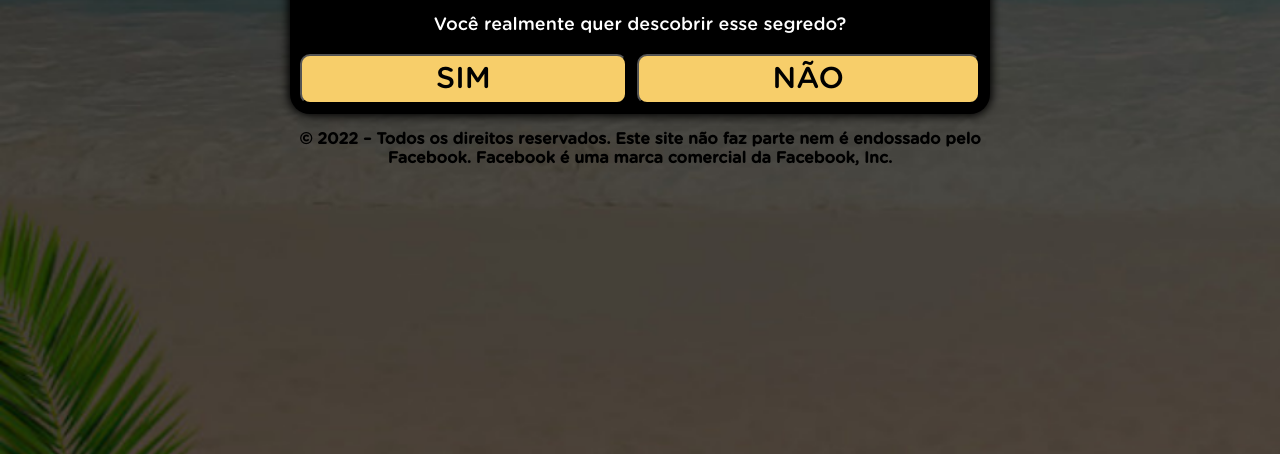
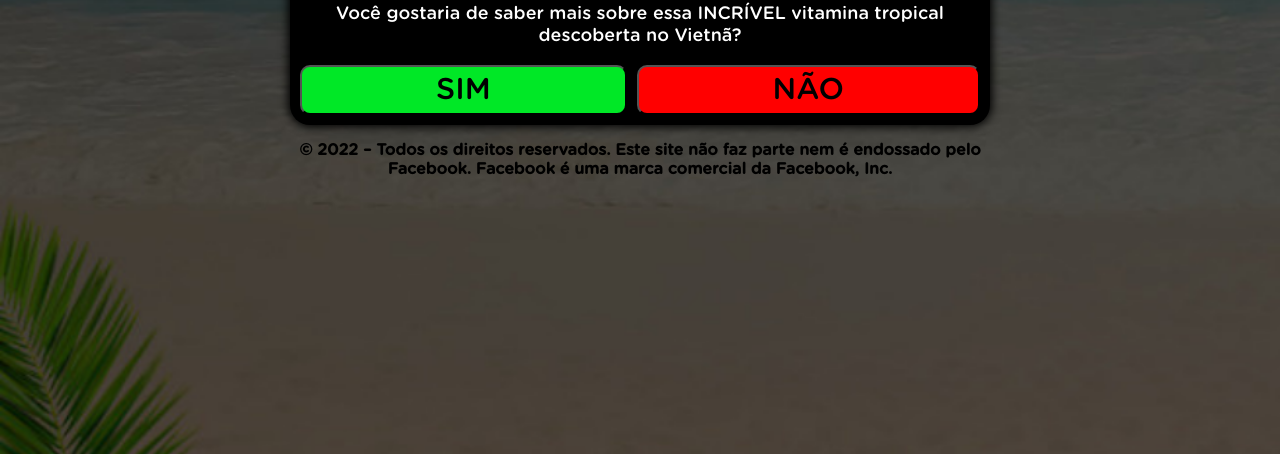
Before and after one commit to luis22lva/planovita21.fun, a plain HTML site: page qz/index.html in a window 1280 px wide. Shown: the part 346-800 px from the top of the page. Drawn offline with Linux system fonts and the light colour scheme.

Commit message:
Add files via upload

```diff
--- a/qz/index.html
+++ b/qz/index.html
@@ -1,6 +1,6 @@
 <!DOCTYPE html>
 <html lang="pt-br">
-<title>Perca de peso</title>
+<title>Ritual</title>
 <head>
 
 <meta charset="utf-8">
@@ -63,6 +63,24 @@
       outline: none;
       text-decoration: none;
       color: black;
+      }
+    .btn-s {
+      border-radius: 10px;
+      padding: 5px 10px;
+      font-size: 30px;
+      background-color: #00e826;
+      outline: none;
+      text-decoration: none;
+      color: black;
+    }
+    .btn-n {
+      border-radius: 10px;
+      padding: 5px 10px;
+      font-size: 30px;
+      background-color: #ff0000;
+      outline: none;
+      text-decoration: none;
+      color: black;
     }
     .black h1 {
       color: yellow;
@@ -83,17 +101,17 @@
 <div id="primeira">
 <div class="question">
 <h1>Pergunta 1</h1>
-<p>Você realmente quer descobrir esse segredo?</p>
+<p>Você gostaria de saber mais sobre essa INCRÍVEL vitamina tropical descoberta no Vietnã?</p>
 </div>
 <div class="answer">
-<button class="btn" onclick="segunda()">SIM</button>
-<button class="btn" onclick="segunda()">NÃO</button>
+<button class="btn-s" onclick="segunda()">SIM</button>
+<button class="btn-n" onclick="segunda()">NÃO</button>
 </div>
 </div>
 <div id="segunda" class="hide">
 <div class="question">
 <h1>Pergunta 2</h1>
-<p>Você promete não revelar para ninguém?</p>
+<p>Você promete fazer bom uso dessas informações?</p>
 </div>
 <div class="answer">
 <button class="btn" onclick="terceira()">SIM</button>
```
Also changed, not shown: index.html (+9 -9 lines).
